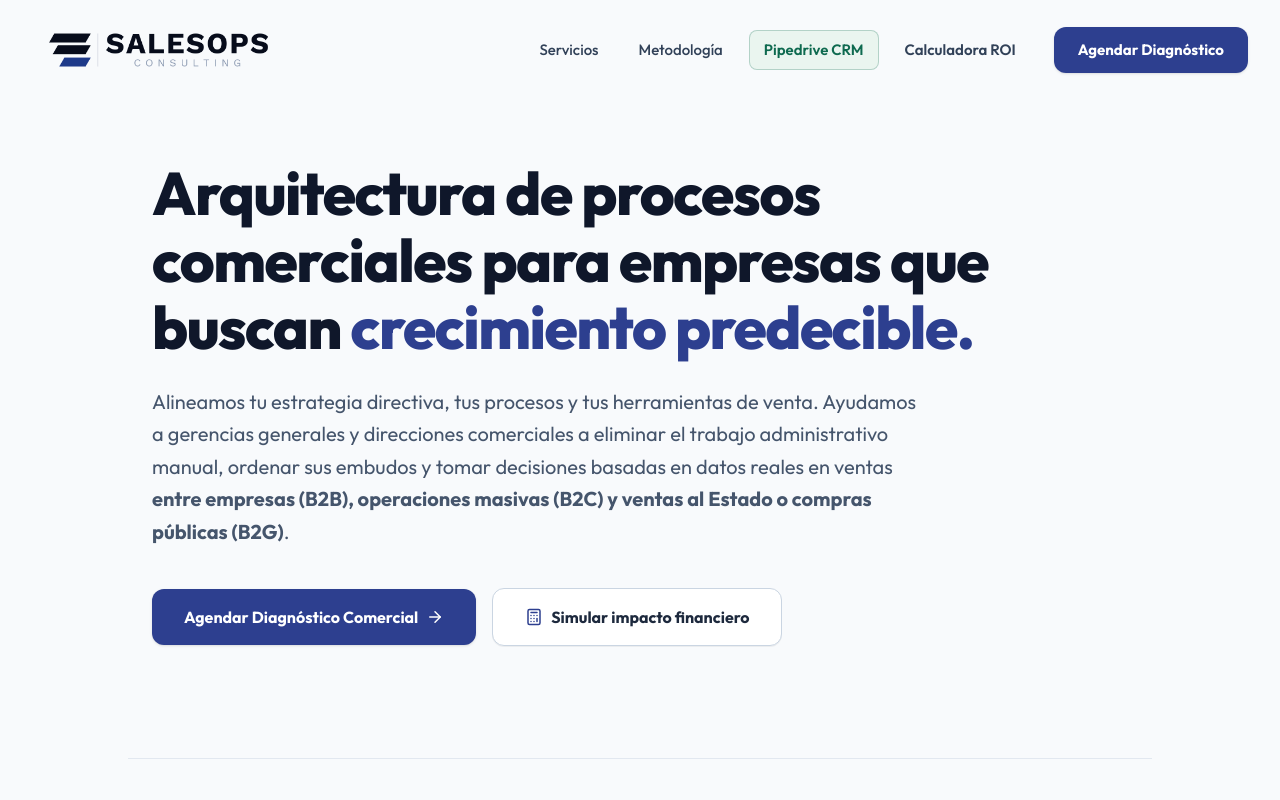
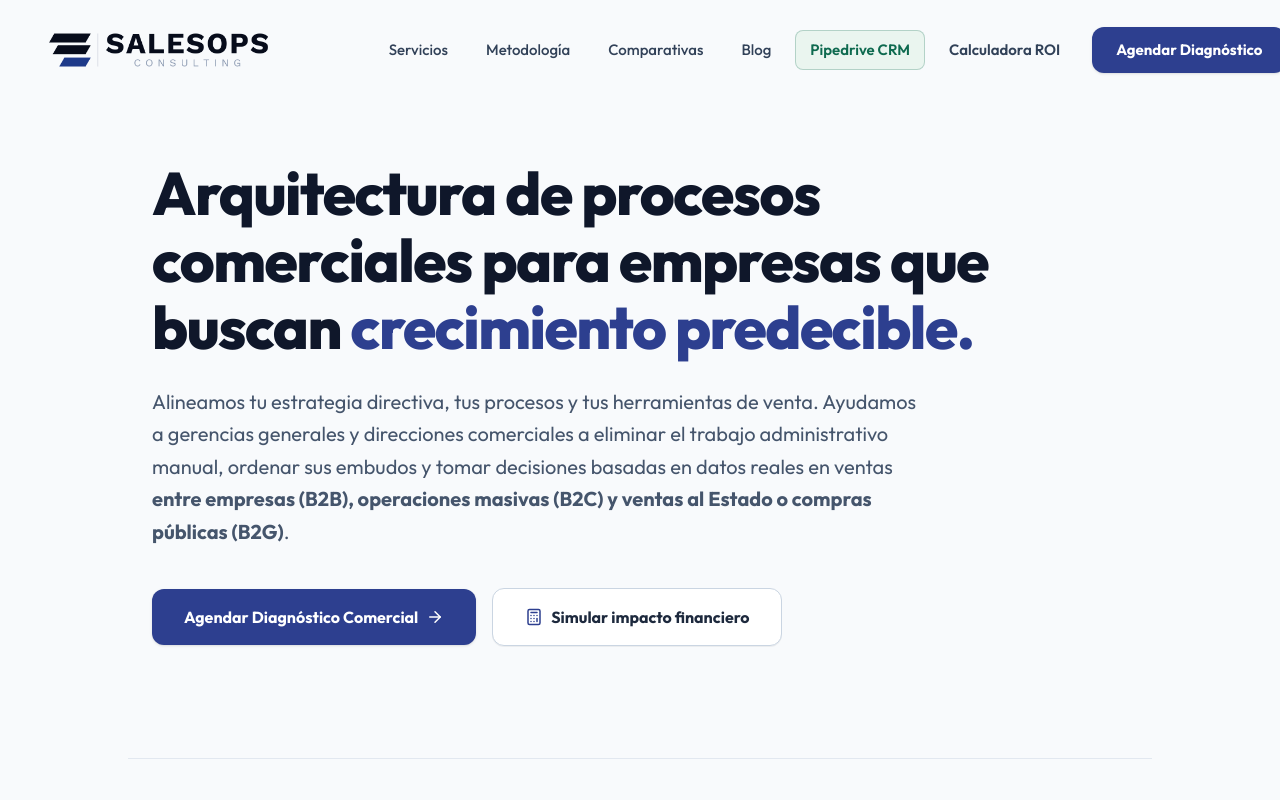
Before and after one commit to alkwingoecke-lab/salesops-consulting-web, a Next.js app: page / in a window 1280 px wide. Shown: the top 800 px of the page. Built offline with nearby package versions, Linux system fonts and the light colour scheme.

Commit message:
Update Nav.tsx

```diff
--- a/components/layout/Nav.tsx
+++ b/components/layout/Nav.tsx
@@ -17,12 +17,14 @@ export function Nav({ onOpenModal }: { onOpenModal: () => void }) {
   const links = [
     { label: "Servicios", href: "/#servicios", highlight: "none" },
     { label: "Metodología", href: "/#metodo", highlight: "none" },
+    { label: "Comparativas", href: "/comparativas", highlight: "none" },
+    { label: "Blog", href: "/blog", highlight: "none" },
     { label: "Pipedrive CRM", href: "/servicios/implementacion-pipedrive", highlight: "pipedrive" },
     { label: "Calculadora ROI", href: "/calculadora-roi-pipedrive", highlight: "calc" },
   ];
 
   const getDesktopLinkStyle = (type: string) => {
-    const baseStyle = "font-sans text-[15px] font-medium transition-all px-3.5 py-2 rounded-lg whitespace-nowrap";
+    const baseStyle = "font-sans text-[14px] xl:text-[15px] font-medium transition-all px-2.5 xl:px-3.5 py-2 rounded-lg whitespace-nowrap";
     if (type === "pipedrive") return `${baseStyle} text-[#0E6A4F] bg-[#EAF5EF] hover:bg-[#DCE8E1] font-semibold border border-[#0E6A4F]/25`;
     if (type === "calc") return `${baseStyle} text-slate-700 hover:text-[#0E6A4F] font-semibold`;
     return `${baseStyle} text-slate-700 hover:text-slate-950 hover:bg-slate-50`;
@@ -39,7 +41,7 @@ export function Nav({ onOpenModal }: { onOpenModal: () => void }) {
     <nav className={`fixed top-0 left-0 right-0 z-50 transition-all duration-300 ${scrolled || open ? "bg-white/95 backdrop-blur-md border-b border-slate-200 shadow-xs" : "bg-transparent border-transparent"}`}>
       <div className="max-w-[1350px] mx-auto px-4 md:px-8 py-2.5 flex justify-between items-center">
 
-        {/* LOGO EN TAMAÑO EXTREMO (80px de altura en escritorio) */}
+        {/* LOGO EN TAMAÑO EXTREMO */}
         <Link
           href="/"
           className="flex items-center no-underline focus-visible:outline focus-visible:outline-2 focus-visible:outline-[#2D3F8F] rounded-md hover:opacity-90 transition-opacity shrink-0"
@@ -54,22 +56,25 @@ export function Nav({ onOpenModal }: { onOpenModal: () => void }) {
           />
         </Link>
 
-        <div className="hidden lg:flex gap-3 items-center">
+        {/* MENÚ ESCRITORIO */}
+        <div className="hidden lg:flex gap-1.5 xl:gap-2.5 items-center">
           {links.map((link) => (
             <Link key={link.href} href={link.href} className={getDesktopLinkStyle(link.highlight)}>
               {link.label}
             </Link>
           ))}
-          <button onClick={onOpenModal} className="font-sans text-[15px] font-bold text-white bg-[#2D3F8F] hover:bg-[#202e70] px-6 py-3 rounded-xl transition-colors ml-3 shadow-sm whitespace-nowrap cursor-pointer">
+          <button onClick={onOpenModal} className="font-sans text-[14px] xl:text-[15px] font-bold text-white bg-[#2D3F8F] hover:bg-[#202e70] px-5 xl:px-6 py-2.5 xl:py-3 rounded-xl transition-colors ml-2 shadow-sm whitespace-nowrap cursor-pointer">
             Agendar Diagnóstico
           </button>
         </div>
 
+        {/* BOTÓN MÓVIL */}
         <button className="lg:hidden p-2 text-slate-950" aria-expanded={open} onClick={() => setOpen(!open)}>
           {open ? <X size={26} /> : <Menu size={26} />}
         </button>
       </div>
 
+      {/* MENÚ DESPLEGABLE MÓVIL */}
       {open && (
         <div className="lg:hidden bg-white border-b border-slate-200 flex flex-col px-6 pb-6 shadow-inner">
           {links.map((link) => (
```
